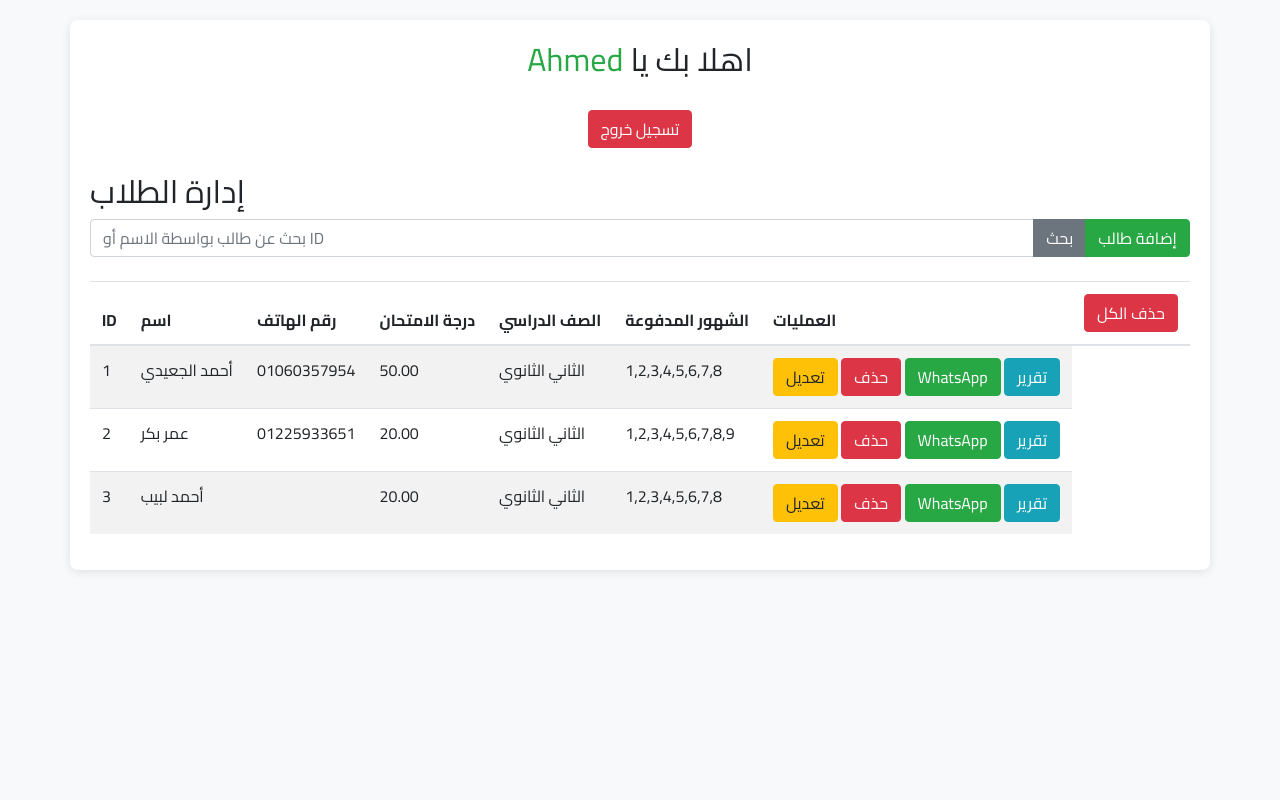
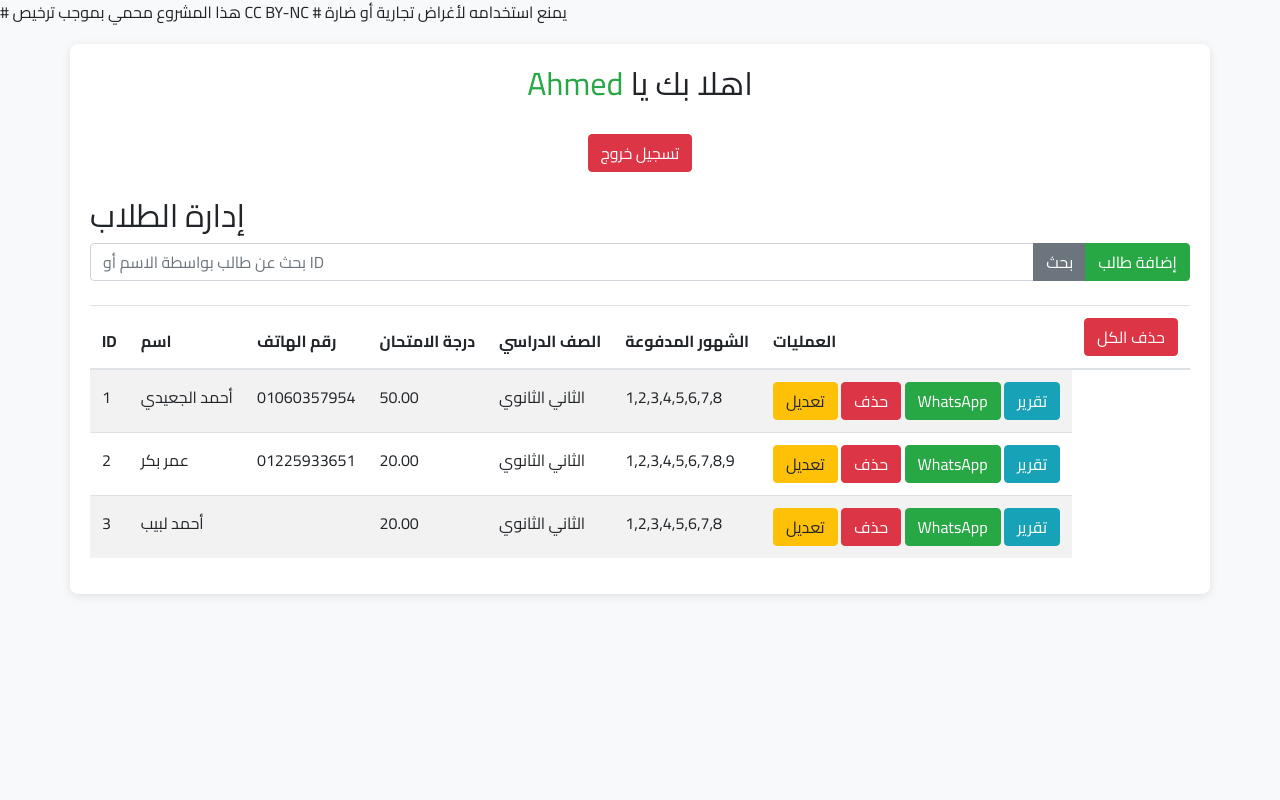
Before and after one commit to ahmedljeady/Student-Management-System, a PHP site: page /index.php in a window 1280 px wide. Run offline with PHP 8.4, Linux system fonts and the light colour scheme; a user stored in the database is signed in; data comes from the database, SQL or seed files in the repository; data that the repository does not hold is empty.

Commit message:
Update index.php

```diff
--- a/index.php
+++ b/index.php
@@ -1,3 +1,6 @@
+# هذا المشروع محمي بموجب ترخيص CC BY-NC
+# يمنع استخدامه لأغراض تجارية أو ضارة
+
 <?php
 require('config.php');
 session_start();
```
